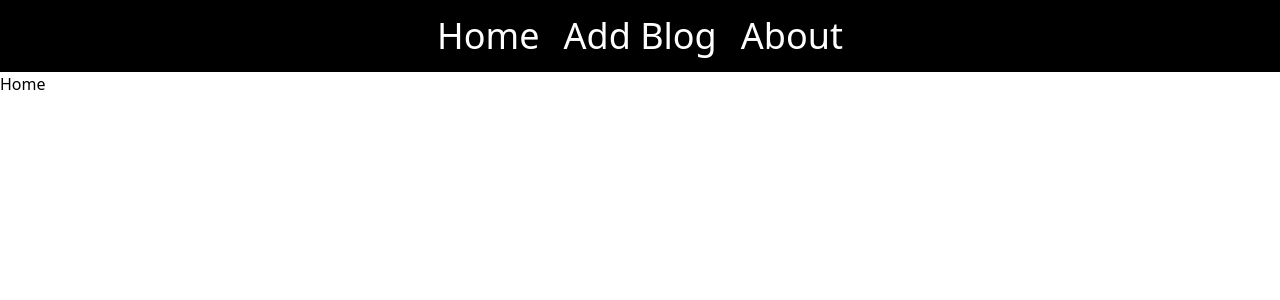
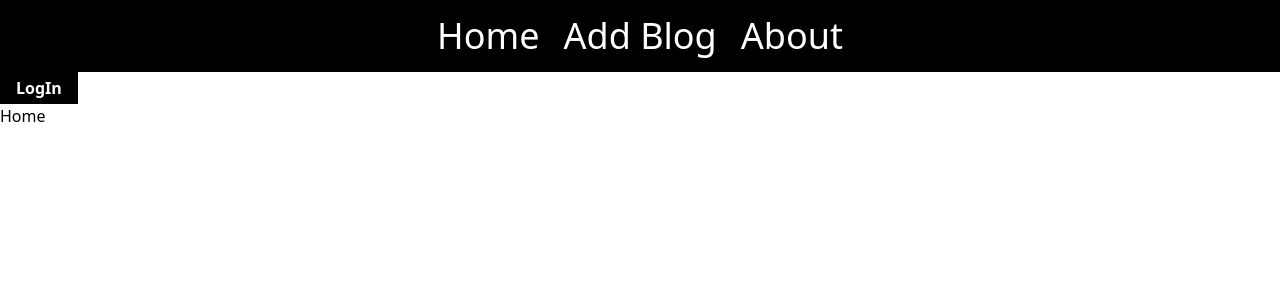
Before and after one commit to Ujjal-ENG/start-learn-react, a React (Create React App) app: page / in a window 1280 px wide. Shown: the top 300 px of the page. Built offline with nearby package versions, Linux system fonts and the light colour scheme.

Commit message:
done the protected routing and protected my page very quickly

```diff
--- a/src/PROTECTED_ROUTING/routing/Index.js
+++ b/src/PROTECTED_ROUTING/routing/Index.js
@@ -1,15 +1,32 @@
-import React from 'react';
+import React, { useState } from 'react';
 import { Route, Routes } from 'react-router-dom';
 import About from '../pages/About';
 import AddBlog from '../pages/AddBlog';
 import Home from '../pages/Home';
+import Protected from './Protected';
 
 const Index = () => {
+    const [isLoggedIn, setIsLoggegIn] = useState(false);
+
+    const handleLoggIn = () => {
+        setIsLoggegIn((ps) => !ps);
+    };
     return (
         <div>
+            <button className="px-4 py-1 bg-black text-white font-bold" type="submit" onClick={handleLoggIn}>
+                {isLoggedIn ? 'Logout' : 'LogIn'}
+            </button>
             <Routes>
                 <Route path="/" element={<Home />} />
-                <Route path="/add-blog" element={<AddBlog />} />
+
+                <Route
+                    path="/add-blog"
+                    element={
+                        <Protected isLoggedIn={isLoggedIn}>
+                            <AddBlog />
+                        </Protected>
+                    }
+                />
                 <Route path="/about" element={<About />} />
             </Routes>
         </div>
--- /dev/null
+++ b/src/PROTECTED_ROUTING/routing/Protected.js
@@ -0,0 +1,15 @@
+import React from 'react';
+import { Navigate } from 'react-router-dom';
+
+const Protected = ({ isLoggedIn, children }) => {
+    if (!isLoggedIn) {
+        return (
+            <>
+                <Navigate to="/" replace />;{alert('Please Login First')}
+            </>
+        );
+    }
+    return children;
+};
+
+export default Protected;
```
